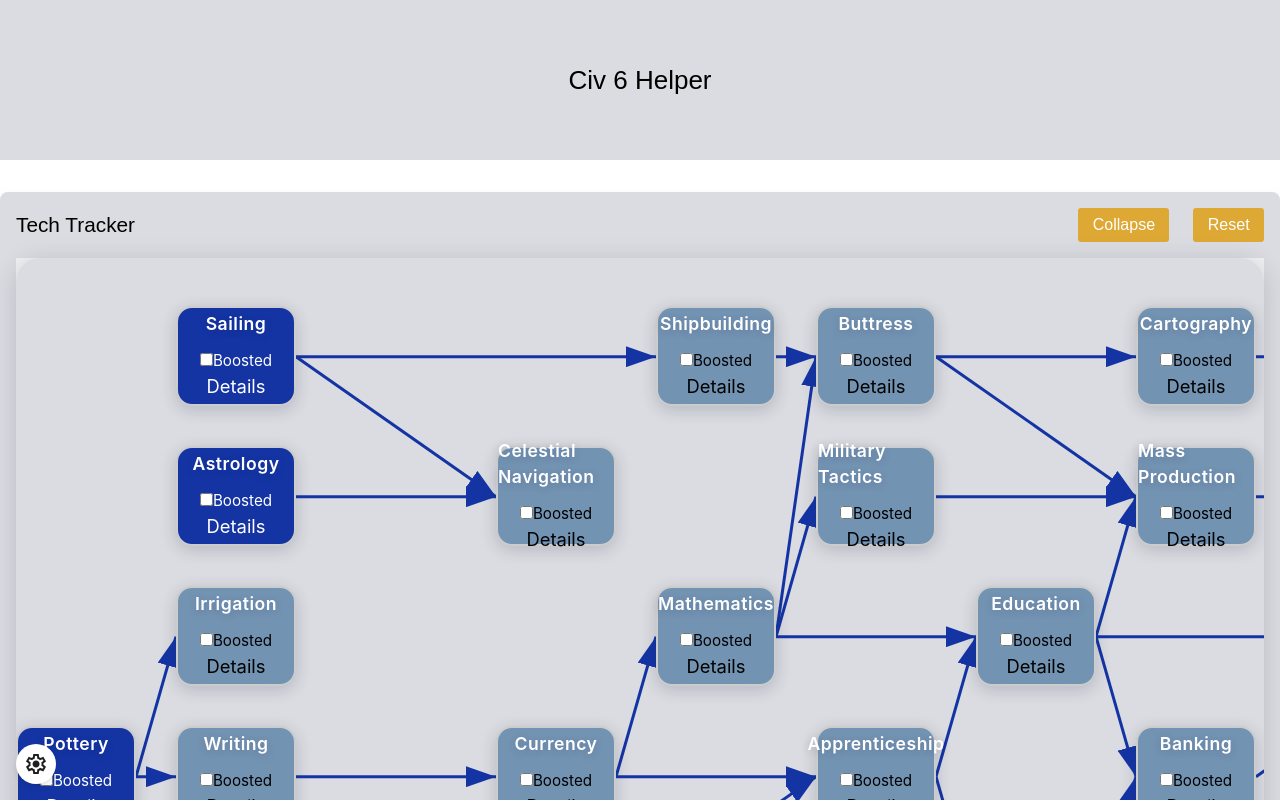
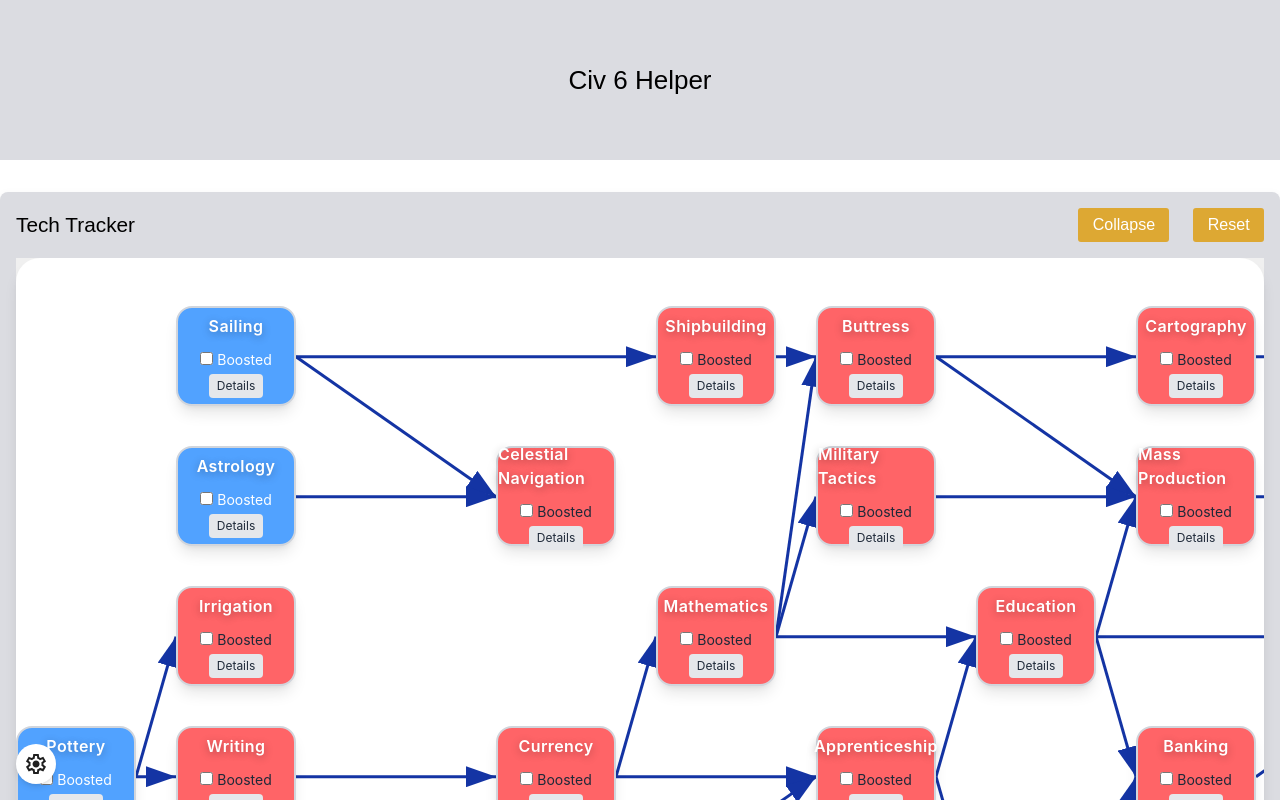
Before and after one commit to huntt3/Civ-6-Helper, a React (Vite) app: page / in a window 1280 px wide. Shown: the top 800 px of the page. Built offline with nearby package versions, Linux system fonts and the light colour scheme.

Commit message:
Techs into Tailwind

```diff
--- a/src/TechTree/TechCard.jsx
+++ b/src/TechTree/TechCard.jsx
@@ -1,5 +1,4 @@
 import React from "react";
-import "./TechTree.css";
 
 // Helper to determine if all prerequisites are researched
 const allPrereqsResearched = (tech, allTechs) => {
@@ -21,63 +20,59 @@
   onUnhover,
   techCivic = "Tech", // Add this prop, default to "Tech"
 }) => {
-  // Figure out the correct class for the tech card
-  let cardClass = "tech-card";
-  if (tech.researched) {
-    cardClass += " researched";
-  } else {
-    const canResearch = allPrereqsResearched(tech, allTechs);
-    if (tech.boosted) {
-      cardClass += " boosted";
-      cardClass += canResearch ? " can-research" : " cannot-research";
-    } else {
-      cardClass += " no-boost";
-      cardClass += canResearch ? " can-research" : " cannot-research";
-    }
-  }
-  if (hoverClass) {
-    cardClass += ` ${hoverClass}`;
+  // Handle empty cards
+  if (!tech || !tech.name) {
+    return (
+      <div
+        className="bg-transparent shadow-none border-none cursor-default"
+        aria-hidden="true"
+      ></div>
+    );
   }
 
-  // Set background color based on techCivic and state
-  const getBackgroundColor = () => {
+  // Get CSS classes for Tailwind
+  const getCardClasses = () => {
+    let classes =
+      "rounded-2xl min-w-0 min-h-0 h-full w-full flex flex-col items-center justify-center text-lg shadow-lg cursor-pointer border-2 border-gray-300 text-gray-800 transition-all duration-200 relative z-10 hover:shadow-xl hover:border-green-500";
+
     if (tech.researched) {
-      // Use a different color for researched techs and civics
-      return techCivic === "Tech"
-        ? "var(--tech-card-researched-color)"
-        : "var(--civic-card-researched-color)";
+      classes +=
+        " !bg-gray-500 text-white grayscale brightness-75 border-gray-600 cursor-not-allowed hover:shadow-lg hover:border-gray-600";
+    } else {
+      const canResearch = allPrereqsResearched(tech, allTechs);
+      if (tech.boosted && !canResearch) {
+        classes +=
+          techCivic === "Tech"
+            ? " !bg-yellow-600 text-white"
+            : " !bg-purple-600 text-white";
+      } else if (tech.boosted && canResearch) {
+        classes +=
+          techCivic === "Tech"
+            ? " !bg-green-500 text-white"
+            : " !bg-blue-500 text-white";
+      } else if (!tech.boosted && !canResearch) {
+        classes +=
+          techCivic === "Tech"
+            ? " !bg-red-400 text-gray-800"
+            : " !bg-pink-400 text-gray-800";
+      } else if (!tech.boosted && canResearch) {
+        classes +=
+          techCivic === "Tech"
+            ? " !bg-blue-400 text-white"
+            : " !bg-indigo-400 text-white";
+      }
     }
-    const canResearch = allPrereqsResearched(tech, allTechs);
-    if (tech.boosted && !canResearch) {
-      // Boosted but cannot research yet
-      return techCivic === "Tech"
-        ? "var(--tech-card-boosted-cannot-research-color)"
-        : "var(--civic-card-boosted-cannot-research-color)";
-    } else if (tech.boosted && canResearch) {
-      // Boosted and can research
-      return techCivic === "Tech"
-        ? "var(--tech-card-boosted-can-research-color)"
-        : "var(--civic-card-boosted-can-research-color)";
-    } else if (!tech.boosted && !canResearch) {
-      // Not boosted and cannot research yet
-      return techCivic === "Tech"
-        ? "var(--tech-card-no-boost-cannot-research-color)"
-        : "var(--civic-card-no-boost-cannot-research-color)";
-    } else if (!tech.boosted && canResearch) {
-      // Not boosted but can research
-      return techCivic === "Tech"
-        ? "var(--tech-card-no-boost-can-research-color)"
-        : "var(--civic-card-no-boost-can-research-color)";
+
+    if (hoverClass) {
+      classes += ` ${hoverClass}`;
     }
-    // Default color if none of the above
-    return "";
+
+    return classes;
   };
-
-  const background = getBackgroundColor();
 
   return (
     <div
-      className={cardClass}
+      className={getCardClasses()}
       tabIndex={0}
       aria-label={`Show details for ${tech.name}`}
       role="button"
@@ -101,19 +96,21 @@
           onResearch(tech.name);
         }
       }}
-      style={{ cursor: "pointer", background }}
       onMouseEnter={onHover}
       onMouseLeave={onUnhover}
       onFocus={onHover}
       onBlur={onUnhover}
     >
-      <span className="tech-card-title">{tech.name}</span>
-      <label
-        style={{ display: "block", marginTop: "0.5rem", fontSize: "0.95rem" }}
+      <span
+        className="font-semibold mb-1 text-base text-white tracking-wide"
+        style={{ textShadow: "0 2px 8px rgba(0,0,0,0.3)" }}
       >
+        {tech.name}
+      </span>
+      <label className="block mt-2 text-sm">
         <input
           type="checkbox"
-          className="boost-checkbox"
+          className="boost-checkbox mr-1"
           checked={!!tech.boosted}
           onChange={(e) => {
             e.stopPropagation();
@@ -127,7 +124,7 @@
         Boosted
       </label>
       <button
-        className="details-btn"
+        className="details-btn mt-1 px-2 py-1 bg-gray-200 text-gray-800 rounded text-xs hover:bg-gray-300 focus:outline-none focus:ring-2 focus:ring-blue-400"
         type="button"
         tabIndex={0}
         aria-label={`Show details for ${tech.name}`}
--- a/src/TechTree/TechCarousel.jsx
+++ b/src/TechTree/TechCarousel.jsx
@@ -2,7 +2,6 @@
 import TechCard from "./TechCard";
 import TechModal from "./TechModal";
 import TechArrows from "./TechArrows";
-import "./TechTree.css";
 
 const TechCarousel = ({ rowRange, minRow = 0, onReset }) => {
   const [techs, setTechs] = useState([]);
@@ -190,7 +189,7 @@
 
   return (
     <section
-      className="tech-carousel"
+      className="w-full overflow-x-auto py-8 mb-8 bg-white rounded-3xl shadow-lg"
       aria-label="Technologies"
       tabIndex="0"
       style={{ position: "relative" }}
@@ -203,7 +202,13 @@
           gap: "1rem",
         }}
       ></header>
-      <div className="tech-carousel-grid" style={{ position: "relative" }}>
+      <div
+        className="grid grid-cols-20 grid-rows-8 gap-10 min-w-[2800px] py-4 relative"
+        style={{
+          gridTemplateColumns: "repeat(20, 120px)",
+          gridTemplateRows: "repeat(8, 100px)",
+        }}
+      >
         <TechArrows
           arrowData={arrowData}
           columns={columns}
@@ -217,7 +222,7 @@
             return (
               <div
                 key={idx}
-                className="tech-card tech-card-empty"
+                className="bg-transparent shadow-none border-none cursor-default"
                 aria-hidden="true"
               ></div>
             );
@@ -225,21 +230,21 @@
           let extraClass = "";
           if (hoveredTech && tech.name === hoveredTech.name) {
             if (tech.techCivic === "Tech") {
-              extraClass = "tech-card-hovered";
+              extraClass = "ring-4 ring-yellow-400";
             } else {
-              extraClass = "civic-card-hovered";
+              extraClass = "ring-4 ring-purple-400";
             }
           } else if (hoveredTech && boostsSet.has(tech.name)) {
             if (tech.techCivic === "Tech") {
-              extraClass = "tech-card-boosts-hovered";
+              extraClass = "ring-2 ring-green-400";
             } else {
-              extraClass = "civic-card-boosts-hovered";
+              extraClass = "ring-2 ring-blue-400";
             }
           } else if (hoveredTech && boostedBySet.has(tech.name)) {
             if (tech.techCivic === "Tech") {
-              extraClass = "tech-card-boosted-by-hovered";
+              extraClass = "ring-2 ring-orange-400";
             } else {
-              extraClass = "civic-card-boosted-by-hovered";
+              extraClass = "ring-2 ring-pink-400";
             }
           }
           return (
@@ -253,6 +258,7 @@
               hoverClass={extraClass}
               onHover={() => setHoveredTech(tech)}
               onUnhover={() => setHoveredTech(null)}
+              techCivic={tech.techCivic}
             />
           );
         })}
--- a/src/TechTree/TechModal.jsx
+++ b/src/TechTree/TechModal.jsx
@@ -1,5 +1,4 @@
 import React from "react";
-import "./TechTree.css";
 import CivModal from "../Templates/CivModal";
 
 const TechModal = ({ tech, onClose }) => {
--- a/src/TechTree/TechTree.css
+++ /dev/null
@@ -1,152 +0,0 @@
-.tech-carousel {
-  width: 100%;
-  overflow-x: auto;
-  padding: 2rem 0 2rem 0;
-  margin-bottom: 2rem;
-  background: var(--primary-container-color);
-  border-radius: 1.5rem;
-  box-shadow: 0 4px 24px var(--tech-civic-container-shadow);
-}
-
-.tech-carousel-title {
-  font-size: 1.7rem;
-  color: var(--primary-text-color-dark);
-  letter-spacing: 1px;
-  margin: 0 0 1.5rem 1rem;
-  font-family: var(--primary-font);
-  text-shadow: none;
-}
-
-.tech-carousel-grid {
-  display: grid;
-  grid-template-columns: repeat(20, 120px);
-  grid-template-rows: repeat(8, 100px);
-  gap: 2.5rem;
-  min-width: 2800px;
-  padding: 1rem 0;
-  position: relative;
-}
-
-.tech-card {
-  border-radius: 1rem;
-  min-width: 0;
-  min-height: 0;
-  height: 100%;
-  width: 100%;
-  display: flex;
-  flex-direction: column;
-  align-items: center;
-  justify-content: center;
-  font-size: 1.15rem;
-  box-shadow: 0 4px 16px var(--tech-civic-card-shadow);
-  cursor: pointer;
-  border: 2.5px solid var(--primary-border-color);
-  color: var(--primary-text-color-dark);
-  transition: background 0.2s, box-shadow 0.2s, border 0.2s;
-  position: relative;
-  z-index: 1;
-  background: var(--tech-card-no-boost-cannot-research-color);
-}
-
-.tech-card.researched {
-  background: var(--tech-card-researched-color) !important;
-  color: var(--primary-text-color-light);
-  filter: grayscale(0.7) brightness(0.85);
-  border-color: var(--tech-civic-researched-border-color);
-  cursor: not-allowed;
-}
-
-.tech-card.boosted.cannot-research {
-  background: var(--tech-card-boosted-cannot-research-color) !important;
-  color: var(--primary-text-color-light);
-}
-
-.tech-card.boosted.can-research {
-  background: var(--tech-card-boosted-can-research-color) !important;
-  color: var(--primary-text-color-light);
-}
-
-.tech-card.no-boost.cannot-research {
-  background: var(--tech-card-no-boost-cannot-research-color) !important;
-  color: var(--primary-text-color-dark);
-}
-
-.tech-card.no-boost.can-research {
-  background: var(--tech-card-no-boost-can-research-color) !important;
-  color: var(--primary-text-color-light);
-}
-.tech-card:hover:not(.tech-card-empty):not(.researched) {
-  box-shadow: 0 6px 24px var(--tech-civic-card-shadow);
-  border-color: var(--tech-card-boosted-can-research-color);
-}
-.tech-card-empty {
-  background: transparent !important;
-  box-shadow: none !important;
-  border: none !important;
-  cursor: default;
-}
-.tech-card-title {
-  font-weight: 600;
-  margin-bottom: 0.3rem;
-  font-size: 1.1rem;
-  color: var(--primary-text-color-light);
-  letter-spacing: 0.5px;
-  text-shadow: 0 2px 8px var(--tech-civic-card-shadow);
-}
-
-/* Modal styles for Tech details */
-.tech-modal-overlay {
-  position: fixed;
-  top: 0;
-  left: 0;
-  right: 0;
-  bottom: 0;
-  background: var(--wonder-modal-bg-color);
-  z-index: 1000;
-  display: flex;
-  align-items: center;
-  justify-content: center;
-}
-.tech-modal {
-  background: var(--primary-bg-color);
-  border-radius: 8px;
-  padding: 2rem 1.5rem 1.5rem 1.5rem;
-  min-width: 300px;
-  max-width: 90vw;
-  box-shadow: 0 4px 24px var(--container-shadow-light);
-  position: relative;
-}
-.tech-modal-close {
-  position: absolute;
-  top: 0.5rem;
-  right: 0.5rem;
-  background: var(--wonder-btn-primary-color);
-  color: var(--primary-text-color-light);
-  border: none;
-  border-radius: 3px;
-  padding: 0.2rem 0.7rem;
-  font-size: 1.1rem;
-  cursor: pointer;
-}
-.tech-modal-title {
-  font-size: 1.3rem;
-  font-weight: bold;
-  margin-bottom: 0.7rem;
-}
-.tech-modal-section {
-  margin-bottom: 0.7rem;
-}
-.tech-modal-prereqs {
-  margin-top: 0.3rem;
-  font-size: 1rem;
-}
-
-.tech-arrows-svg {
-  position: absolute;
-  top: 0;
-  left: 0;
-  pointer-events: none;
-  width: 100%;
-  height: 100%;
-  z-index: 0;
-}
--- a/src/TechTree/TechTreeContainer.jsx
+++ b/src/TechTree/TechTreeContainer.jsx
@@ -1,5 +1,4 @@
 import React, { useState } from "react";
-import "./TechTree.css";
 import TechCarousel from "./TechCarousel";
 import CollapsibleContainer from "../Templates/CollapsibleContainer";
 
```
Also changed, not shown: src/TechTree/TechArrows.jsx (+1 -9 lines).
